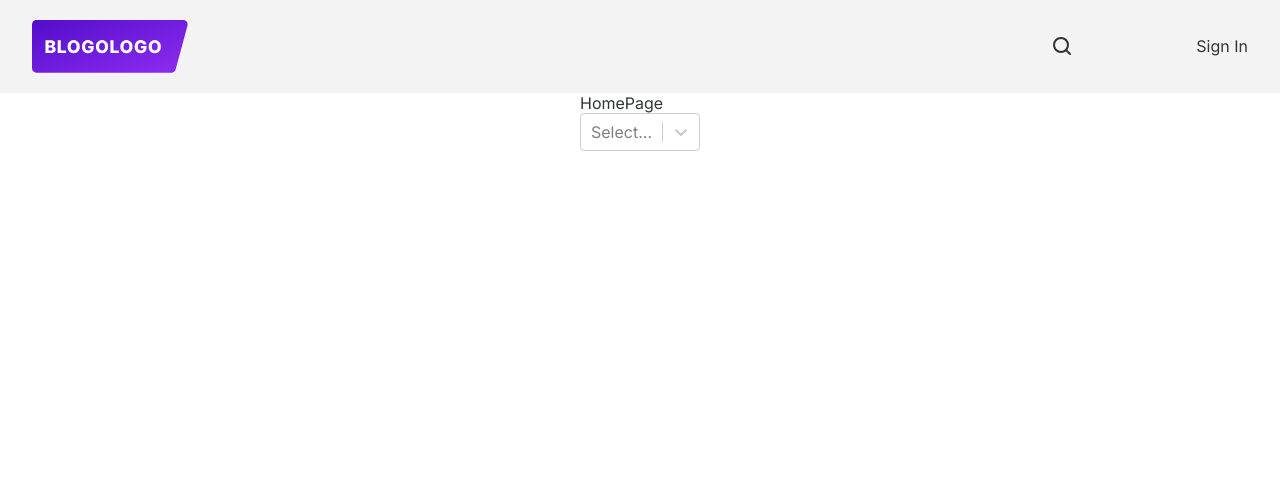
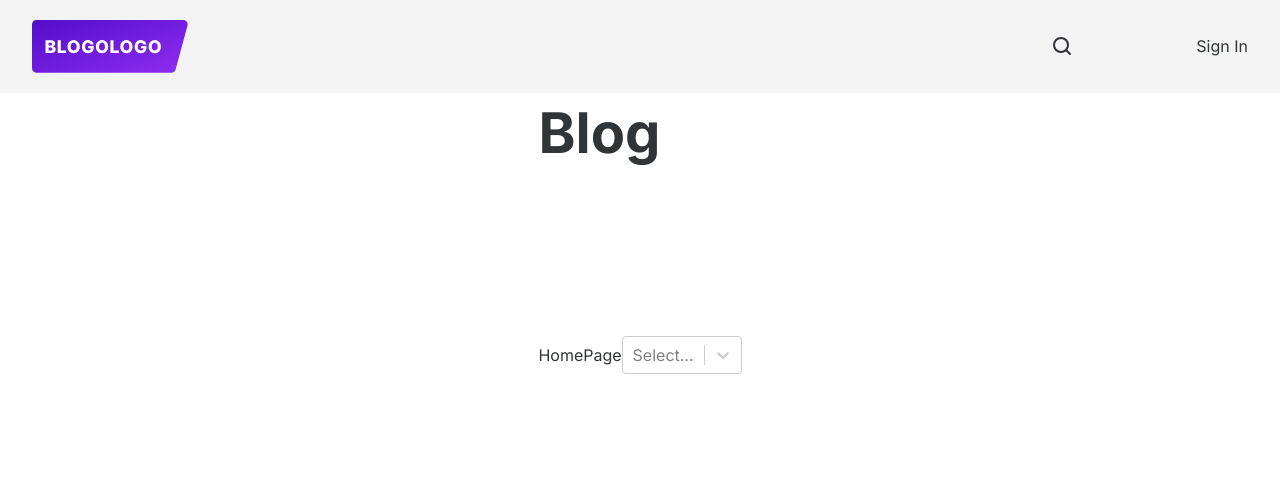
Before and after one commit to marshitsky/BlogoLogo, a React (Create React App) app: page / in a window 1280 px wide. Shown: the top 478 px of the page. Built offline with nearby package versions, Linux system fonts and the light colour scheme; no server answers; some icons are missing.

Commit message:
feat(pages): add components to pages, add styles

```diff
--- a/package.json
+++ b/package.json
@@ -17,6 +17,7 @@
     "@types/react-dom": "^18.0.9",
     "@types/react-select": "^5.0.1",
     "@types/styled-components": "^5.1.26",
+    "axios": "^1.2.1",
     "firebase": "^9.15.0",
     "react": "^18.2.0",
     "react-dom": "^18.2.0",
--- a/src/pages/ArticlePage/ArticlePage.tsx
+++ b/src/pages/ArticlePage/ArticlePage.tsx
@@ -1,5 +1,20 @@
-import React from "react";
+import { ArticleContent } from "components";
+import { useEffect, useState } from "react";
+import { useParams } from "react-router-dom";
+import { fetchArticleById, getArticleById, useAppDispatch, useAppSelector } from "store";
 
 export const ArticlePage = () => {
-  return <div>ArticlePage</div>;
+  const params = useParams();
+  const [details] = useState(`${params.id}`);
+  const { results, isLoading } = useAppSelector(getArticleById);
+  const dispatch = useAppDispatch();
+  useEffect(() => {
+    dispatch(fetchArticleById(details));
+  }, [dispatch, details]);
+  return (
+    <div>
+      {isLoading && <span>LOADING</span>}
+      <ArticleContent article={results} />
+    </div>
+  );
 };
--- a/src/pages/HomePage/HomePage.tsx
+++ b/src/pages/HomePage/HomePage.tsx
@@ -1,11 +1,16 @@
-import { CustomSelect } from "components";
+import { ArticleList, CustomSelect } from "components";
 import React from "react";
+import { Title, Wrapper } from "./styles";
 
 export const HomePage = () => {
   return (
-    <div>
-      <p>HomePage</p>
-      <CustomSelect />
-    </div>
+    <>
+      <Title>Blog</Title>
+      <Wrapper>
+        <p>HomePage</p>
+        <CustomSelect />
+      </Wrapper>
+      <ArticleList />
+    </>
   );
 };
--- /dev/null
+++ b/src/pages/HomePage/styles.ts
@@ -0,0 +1,14 @@
+import styled from "styled-components";
+import { H1 } from "ui";
+
+const Wrapper = styled.div`
+  display: flex;
+  justify-content: space-between;
+  align-items: center;
+`;
+
+const Title = styled.h1`
+  ${H1};
+`;
+
+export { Wrapper, Title };
```
Also changed, not shown: 1 other file (tests, documents, lock files or other folders).
